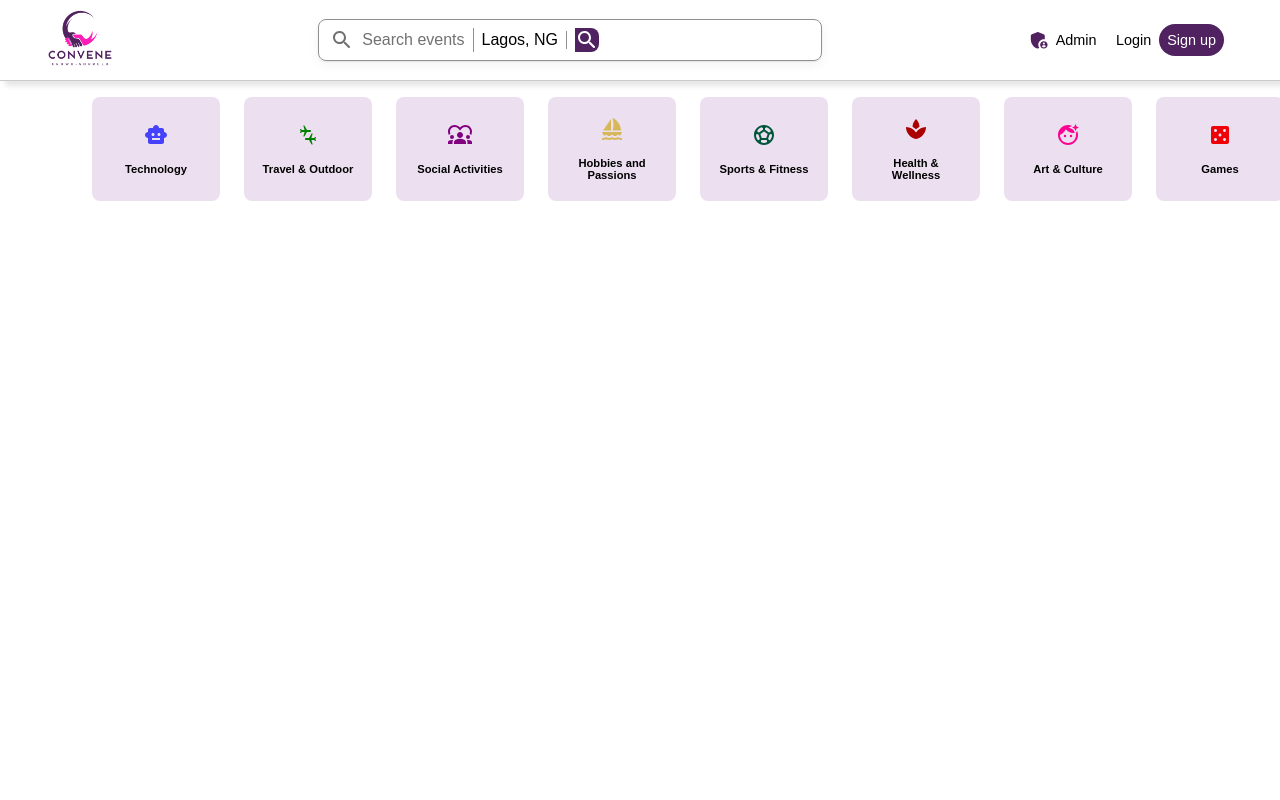
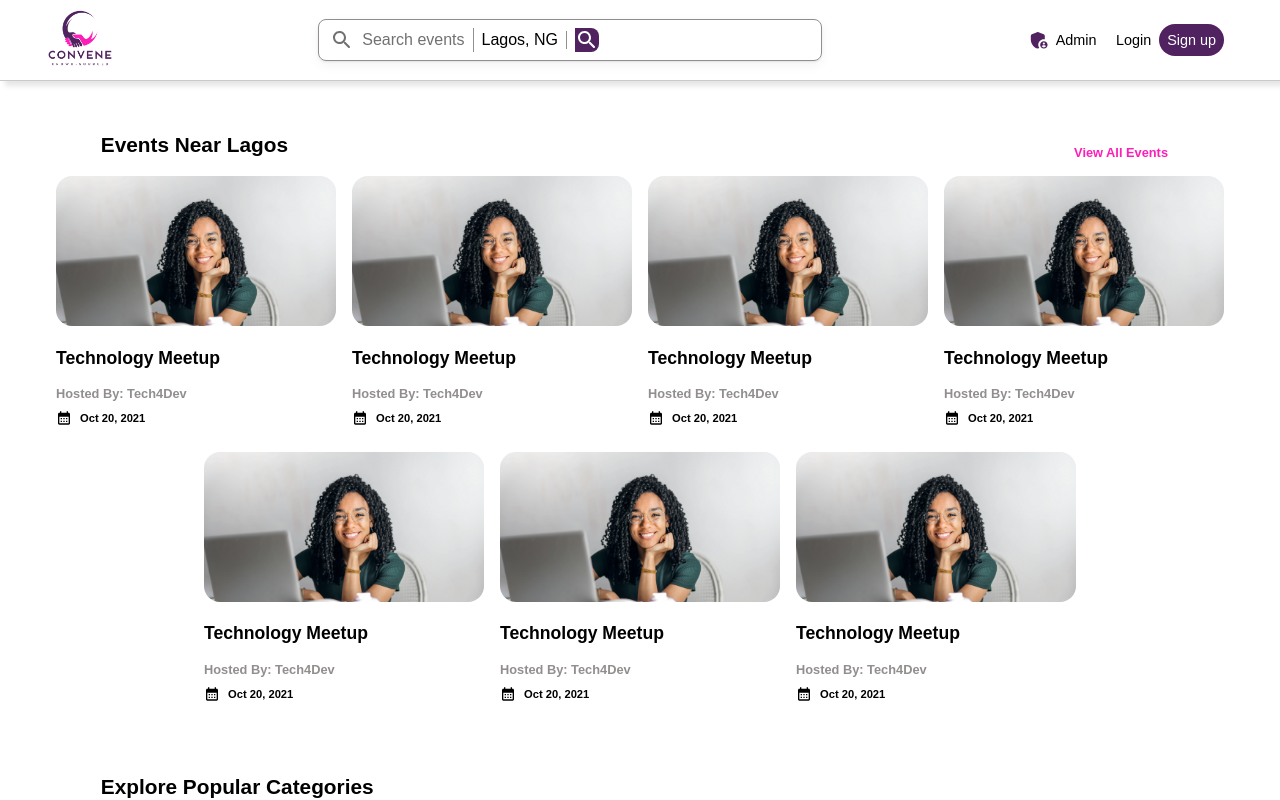
Before and after one commit to ZeeAzeez/convene, a React (Create React App) app: page / in a window 1280 px wide. Shown: the top 800 px of the page. Built offline with nearby package versions, Linux system fonts and the light colour scheme.

Commit message:
upcoming events cards

```diff
--- a/src/App.js
+++ b/src/App.js
@@ -1,11 +1,13 @@
 import './App.css';
 import Header from './components/Header';
 import TopCategories from './components/TopCategories';
+import EventCards from './components/EventCards';
 
 function App() {
   return (
     <div className='App'>
       <Header />
+      <EventCards />
       <TopCategories />
     </div>
   );
--- a/src/components/EventCards/card.js
+++ b/src/components/EventCards/card.js
@@ -1,11 +1,24 @@
 import React from 'react';
 import "./styles.css";
+import techenthusiast from "../../assets/images/tech meetup.jpg";
+import CalendarMonthIcon from '@mui/icons-material/CalendarMonth';
 
 function Card(){
     return (
         <div>
-            <img src='' />
+            <img src={techenthusiast} className='card-img' />
+            <div className='card-info'>
+                <h3 className='card-title' style={{margin:"0.3"}}>Technology Meetup</h3>
+                </div>
+                <div className='host'>
+                    <p style={{margin:"0"}}>Hosted By: Tech4Dev</p>
+                </div>
+                <div className='card-dates'>
+                    <CalendarMonthIcon className='calendar-icon' sx={{fontSize:"1rem"}}/>
+                    <p>Oct 20, 2021</p>
+                </div>
         </div>
+
     )
 }
 
--- a/src/components/EventCards/index.js
+++ b/src/components/EventCards/index.js
@@ -4,8 +4,20 @@ import Card from './card';
 
 function EventCards(){
     return (
-        <div className='event-cards-flex'>
-           <Card />
+        <div className='event-cards-container'>
+            <div className='events-locations'>
+            <h3 className='events-near-lagos'>Events Near Lagos</h3>
+            <a href='#' className='view-all'>View All Events</a>
+            </div>
+            <div className='event-cards-flex'>
+                <Card />
+                <Card />
+                <Card />
+                <Card />
+                <Card />
+                <Card />
+                <Card />
+            </div>
         </div>
     )
 }
--- a/src/components/EventCards/styles.css
+++ b/src/components/EventCards/styles.css
@@ -1,7 +1,68 @@
 .event-cards-flex{
+    display: flex;
+    justify-content: center;
+    align-items: center;
+    flex-wrap: wrap;
+    padding: 1rem 3rem;
+    gap: 1rem;
+}
+.events-near-lagos{
     display: flex;
     justify-content: flex-start;
     align-items: center;
-    flex-wrap: wrap;
-    padding: 1rem 3rem;
+    font-size: 1.3rem;
+    margin-left:6.3rem;
+    margin-top: 3rem;
+    margin-bottom: 0;
 }
+.events-locations{
+    display: flex;
+    justify-content: space-between;
+    align-items: center;
+    font-size: 0.8rem;
+}
+.view-all{
+    font-size: 0.8rem;
+    font-weight: 600;
+    color: var(--pink);
+    margin-right:7rem;
+    margin-top: 4rem;
+    margin-bottom: 0;
+    text-decoration: none;
+}
+.view-all:hover{
+    text-decoration: underline;
+    cursor: pointer;
+}
+.card-img{
+    width: 280px;
+    height: 150px;
+    object-fit: cover;
+    border-radius: 1rem;
+}
+.card-info{
+    display: flex;
+    justify-content: space-between;
+    align-items: flex-start;
+}
+.card-info h3{
+    font-size: 1.1rem;
+    font-weight: 600;
+}
+.host{
+    display: flex;
+    align-items: center;
+    font-size: 0.8rem;
+    font-weight: 600;
+    color: var(--grey);
+}
+.card-dates{
+    display: flex;
+    align-items: center;
+    gap: 0.5rem;
+    margin: 0;
+}
+.card-dates p{
+    font-size: 0.7rem;
+    font-weight: 600;
+}
--- a/src/components/Header/style.css
+++ b/src/components/Header/style.css
@@ -8,6 +8,7 @@
     border-bottom: 1px solid rgba(189, 188, 188, 0.788);
     box-shadow: 5px 5px 5px rgba(5, 5, 5, 0.1);
     height: 3rem;
+    background-color: white;
 }
 .navbar-logo{
     height: 4rem;
@@ -133,5 +134,7 @@
         width: 100%;
         border-top: 1px solid var(--grey);
         box-shadow: 2px 2px 5px rgba(5, 5, 5, 0.1);
+        background-color: white;
+        z-index: 100;
     }
 }
--- a/src/components/TopCategories/index.js
+++ b/src/components/TopCategories/index.js
@@ -25,7 +25,10 @@ function TopCategories(){
     const [selectedFilter, setSelectedFilter] = useState(null);
 
     return (
+        <div className='top-categories-container'>
+            <div className='top-categories-header'> Explore Popular Categories</div>
         <div className='top-categories'>
+
             {categories.map((category, index) => (
                 <div
                     key={index}
@@ -40,6 +43,7 @@ function TopCategories(){
                 </div>
             ))}
         </div>
+        </div>
     );
 }
 
--- a/src/components/TopCategories/styles.css
+++ b/src/components/TopCategories/styles.css
@@ -6,8 +6,16 @@
     overflow-x: auto;
     width: 100%;
     gap: 1.5rem;
+    margin-bottom: 5rem;
+}
+.top-categories-header{
+    font-size: 1.3rem;
+    margin-left: 6.3rem;
+    margin-top: 3rem;
+    margin-bottom: 0;
+    font-weight: 600;
+}
 
-}
 .categories-icon{
     display: flex;
     flex-direction: column;
--- a/src/index.css
+++ b/src/index.css
@@ -17,4 +17,5 @@ body {
   font-family: "Nunito", sans-serif;
   -webkit-font-smoothing: antialiased;
   -moz-osx-font-smoothing: grayscale;
+  overflow-x: hidden;
 }
```
Also changed, not shown: src/components/UpcomingEvents/index.js (added, +13 -0 lines), src/components/UpcomingEvents/eventcards.js (added), src/components/UpcomingEvents/styles.css (added).
